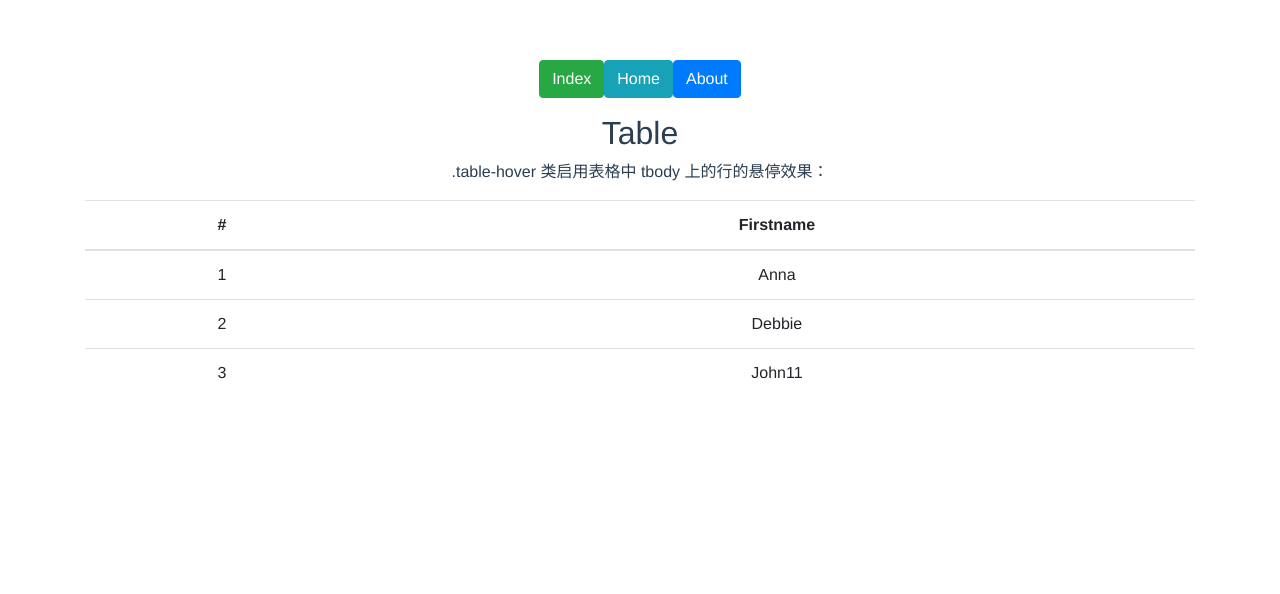
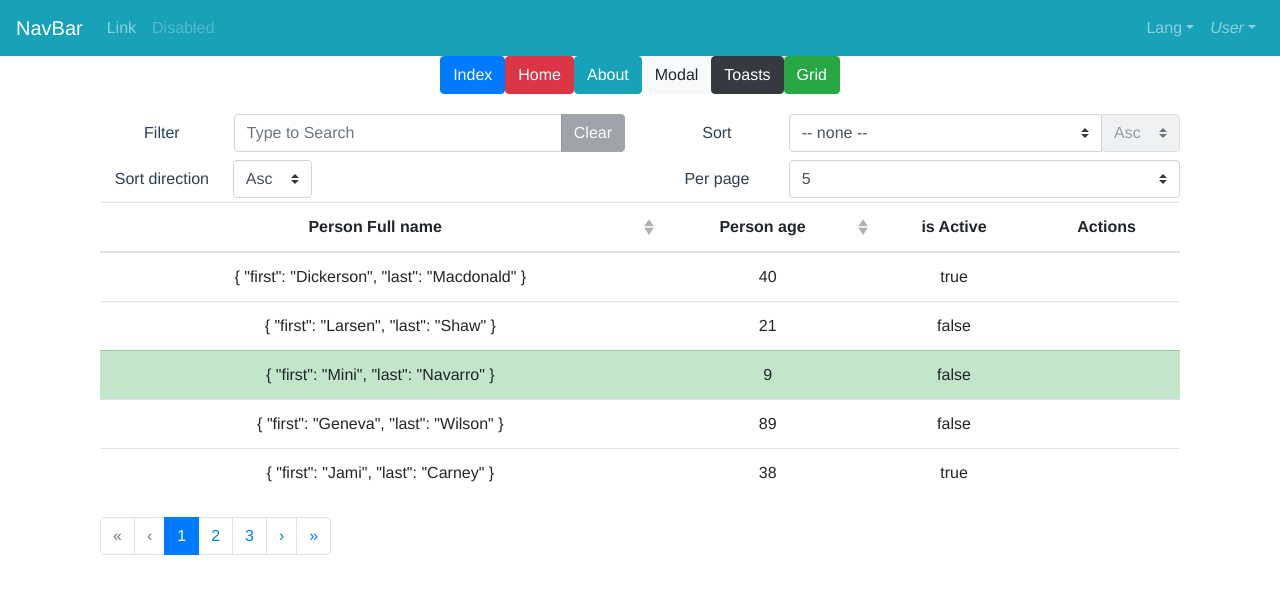
Before and after one commit to ss7424Refar/vue-cli-start, a Vue app: page /#/About in a window 1280 px wide. Shown: the top 594 px of the page. Built offline with nearby package versions, Linux system fonts and the light colour scheme.

Commit message:
[Add] Head.vue_20190510

```diff
--- a/src/App.vue
+++ b/src/App.vue
@@ -1,19 +1,30 @@
 <template>
   <div id="app">
     <!--<img src="./assets/logo.png">-->
+    <head-vue></head-vue>
+    <b-container>
       <p>
-      <router-link to="/" class="btn btn-success">Index</router-link>
-      <router-link to="/Home" class="btn btn-info">Home</router-link>
-      <router-link to="/About" class="btn btn-primary">About</router-link>
-      <!--<router-link to="/Modal" class="btn btn-primary">Modal</router-link>-->
+        <!--即为router-link-->
+        <b-button variant="primary" to="/">Index</b-button>
+        <b-button variant="danger" to="Home">Home</b-button>
+        <b-button variant="info" to="About">About</b-button>
+        <b-button variant="light" to="Modal">Modal</b-button>
+        <b-button variant="dark" to="Toasts">Toasts</b-button>
+        <b-button variant="success" to="Grid">Grid</b-button>
       </p>
-    <router-view/>
+      <router-view></router-view>
+    </b-container>
   </div>
 </template>
 
 <script>
+import HeadVue from './components/Head'
+
 export default {
-  name: 'App'
+  name: 'App',
+  components: {
+    HeadVue
+  }
 }
 </script>
 
@@ -24,6 +35,6 @@ export default {
     -moz-osx-font-smoothing: grayscale;
     text-align: center;
     color: #2c3e50;
-  margin-top: 60px;
+    /*margin-top: 60px;*/
   }
 </style>
--- a/src/components/About.vue
+++ b/src/components/About.vue
@@ -1,34 +1,187 @@
 <template>
-  <div class="container">
-    <h2>Table</h2>
-    <p> .table-hover 类启用表格中 tbody 上的行的悬停效果：</p>
-    <table class="table table-hover">
-      <thead>
-      <tr>
-        <th>#</th>
-        <th>Firstname</th>
-      </tr>
-      </thead>
-      <tbody>
-      <tr>
-        <td>1</td>
-        <td>Anna</td>
-      </tr>
-      <tr>
-        <td>2</td>
-        <td>Debbie</td>
-      </tr>
-      <tr>
-        <td>3</td>
-        <td>John11</td>
-      </tr>
-      </tbody>
-    </table>
-  </div>
+  <b-container>
+    <!-- User Interface controls -->
+    <b-row>
+      <b-col md="6" class="my-1">
+        <b-form-group label-cols-sm="3" label="Filter" class="mb-0">
+          <b-input-group>
+            <b-form-input v-model="filter" placeholder="Type to Search"></b-form-input>
+            <b-input-group-append>
+              <b-button :disabled="!filter" @click="filter = ''">Clear</b-button>
+            </b-input-group-append>
+          </b-input-group>
+        </b-form-group>
+      </b-col>
+
+      <b-col md="6" class="my-1">
+        <b-form-group label-cols-sm="3" label="Sort" class="mb-0">
+          <b-input-group>
+            <b-form-select v-model="sortBy" :options="sortOptions">
+              <option slot="first" :value="null">-- none --</option>
+            </b-form-select>
+            <b-form-select v-model="sortDesc" :disabled="!sortBy" slot="append">
+              <option :value="false">Asc</option> <option :value="true">Desc</option>
+            </b-form-select>
+          </b-input-group>
+        </b-form-group>
+      </b-col>
+
+      <b-col md="6" class="my-1">
+        <b-form-group label-cols-sm="3" label="Sort direction" class="mb-0">
+          <b-input-group>
+            <b-form-select v-model="sortDirection" slot="append">
+              <option value="asc">Asc</option> <option value="desc">Desc</option>
+              <option value="last">Last</option>
+            </b-form-select>
+          </b-input-group>
+        </b-form-group>
+      </b-col>
+
+      <b-col md="6" class="my-1">
+        <b-form-group label-cols-sm="3" label="Per page" class="mb-0">
+          <b-form-select v-model="perPage" :options="pageOptions"></b-form-select>
+        </b-form-group>
+      </b-col>
+    </b-row>
+
+    <!-- Main table element -->
+    <b-table
+      show-empty
+      stacked="md"
+      :items="items"
+      :fields="fields"
+      :current-page="currentPage"
+      :per-page="perPage"
+      :filter="filter"
+      :sort-by.sync="sortBy"
+      :sort-desc.sync="sortDesc"
+      :sort-direction="sortDirection"
+      @filtered="onFiltered"
+    >
+      <template slot="name" slot-scope="row">
+        {{ row.value.first }} {{ row.value.last }}
+      </template>
+
+      <template slot="isActive" slot-scope="row">
+        {{ row.value ? 'Yes :)' : 'No :(' }}
+      </template>
+
+      <template slot="actions" slot-scope="row">
+        <b-button size="sm" @click="info(row.item, row.index, $event.target)" class="mr-1">
+          Info modal
+        </b-button>
+        <b-button size="sm" @click="row.toggleDetails">
+          {{ row.detailsShowing ? 'Hide' : 'Show' }} Details
+        </b-button>
+      </template>
+
+      <template slot="row-details" slot-scope="row">
+        <b-card>
+          <ul>
+            <li v-for="(value, key) in row.item" :key="key">{{ key }}: {{ value }}</li>
+          </ul>
+        </b-card>
+      </template>
+    </b-table>
+
+    <b-row>
+      <b-col md="6" class="my-1">
+        <b-pagination
+          v-model="currentPage"
+          :total-rows="totalRows"
+          :per-page="perPage"
+          class="my-0"
+        ></b-pagination>
+      </b-col>
+    </b-row>
+
+    <!-- Info modal -->
+    <b-modal :id="infoModal.id" :title="infoModal.title" ok-only @hide="resetInfoModal">
+      <pre>{{ infoModal.content }}</pre>
+    </b-modal>
+  </b-container>
 </template>
+
 <script>
 export default {
-  name: 'About'
+  name: 'About',
+  data () {
+    return {
+      items: [
+        { isActive: true, age: 40, name: { first: 'Dickerson', last: 'Macdonald' } },
+        { isActive: false, age: 21, name: { first: 'Larsen', last: 'Shaw' } },
+        {
+          isActive: false,
+          age: 9,
+          name: { first: 'Mini', last: 'Navarro' },
+          _rowVariant: 'success'
+        },
+        { isActive: false, age: 89, name: { first: 'Geneva', last: 'Wilson' } },
+        { isActive: true, age: 38, name: { first: 'Jami', last: 'Carney' } },
+        { isActive: false, age: 27, name: { first: 'Essie', last: 'Dunlap' } },
+        { isActive: true, age: 40, name: { first: 'Thor', last: 'Macdonald' } },
+        {
+          isActive: true,
+          age: 87,
+          name: { first: 'Larsen', last: 'Shaw' },
+          _cellVariants: { age: 'danger', isActive: 'warning' }
+        },
+        { isActive: false, age: 26, name: { first: 'Mitzi', last: 'Navarro' } },
+        { isActive: false, age: 22, name: { first: 'Genevieve', last: 'Wilson' } },
+        { isActive: true, age: 38, name: { first: 'John', last: 'Carney' } },
+        { isActive: false, age: 29, name: { first: 'Dick', last: 'Dunlap' } }
+      ],
+      fields: [
+        { key: 'name', label: 'Person Full name', sortable: true, sortDirection: 'desc' },
+        { key: 'age', label: 'Person age', sortable: true, class: 'text-center' },
+        { key: 'isActive', label: 'is Active' },
+        { key: 'actions', label: 'Actions' }
+      ],
+      totalRows: 1,
+      currentPage: 1,
+      perPage: 5,
+      pageOptions: [5, 10, 15],
+      sortBy: null,
+      sortDesc: false,
+      sortDirection: 'asc',
+      filter: null,
+      infoModal: {
+        id: 'info-modal',
+        title: '',
+        content: ''
+      }
+    }
+  },
+  computed: {
+    sortOptions () {
+      // Create an options list from our fields
+      return this.fields
+        .filter(f => f.sortable)
+        .map(f => {
+          return { text: f.label, value: f.key }
+        })
+    }
+  },
+  mounted () {
+    // Set the initial number of items
+    this.totalRows = this.items.length
+  },
+  methods: {
+    info (item, index, button) {
+      this.infoModal.title = `Row index: ${index}`
+      this.infoModal.content = JSON.stringify(item, null, 2)
+      this.$root.$emit('bv::show::modal', this.infoModal.id, button)
+    },
+    resetInfoModal () {
+      this.infoModal.title = ''
+      this.infoModal.content = ''
+    },
+    onFiltered (filteredItems) {
+      // Trigger pagination to update the number of buttons/pages due to filtering
+      this.totalRows = filteredItems.length
+      this.currentPage = 1
+    }
+  }
 }
 </script>
 
--- /dev/null
+++ b/src/components/Grid.vue
@@ -0,0 +1,24 @@
+<template>
+<b-container>
+  <b-row>
+    <b-col>1 of 2</b-col>
+    <b-col>2 of 2</b-col>
+  </b-row>
+
+  <b-row>
+    <b-col>1 of 3</b-col>
+    <b-col>2 of 3</b-col>
+    <b-col>3 of 3</b-col>
+  </b-row>
+</b-container>
+</template>
+
+<script>
+export default {
+  name: 'Grid'
+}
+</script>
+
+<style scoped>
+  .col { border: 1px solid black; }
+</style>
--- /dev/null
+++ b/src/components/Head.vue
@@ -0,0 +1,43 @@
+<template>
+  <div>
+    <b-navbar toggleable="lg" type="dark" variant="info">
+      <b-navbar-brand href="#">NavBar</b-navbar-brand>
+
+      <b-navbar-toggle target="nav-collapse"></b-navbar-toggle>
+
+      <b-collapse id="nav-collapse" is-nav>
+        <b-navbar-nav>
+          <b-nav-item href="#">Link</b-nav-item>
+          <b-nav-item href="#" disabled>Disabled</b-nav-item>
+        </b-navbar-nav>
+
+        <!-- Right aligned nav items -->
+        <b-navbar-nav class="ml-auto">
+          <b-nav-item-dropdown text="Lang" right>
+            <b-dropdown-item href="#">EN</b-dropdown-item>
+            <b-dropdown-item href="#">ES</b-dropdown-item>
+            <b-dropdown-item href="#">RU</b-dropdown-item>
+            <b-dropdown-item href="#">FA</b-dropdown-item>
+          </b-nav-item-dropdown>
+
+          <b-nav-item-dropdown right>
+            <!-- Using 'button-content' slot -->
+            <template slot="button-content"><em>User</em></template>
+            <b-dropdown-item href="#">Profile</b-dropdown-item>
+            <b-dropdown-item href="#">Sign Out</b-dropdown-item>
+          </b-nav-item-dropdown>
+        </b-navbar-nav>
+      </b-collapse>
+    </b-navbar>
+  </div>
+</template>
+
+<script>
+export default {
+  name: 'Head'
+}
+</script>
+
+<style scoped>
+
+</style>
--- /dev/null
+++ b/src/components/Toasts.vue
@@ -0,0 +1,31 @@
+<template>
+  <div>
+    <b-button @click="makeToast()">Show Toast</b-button>
+    <b-button @click="makeToast(true)">Show Toast (appended)</b-button>
+  </div>
+</template>
+
+<script>
+export default {
+  name: 'Toasts',
+  data () {
+    return {
+      toastCount: 0
+    }
+  },
+  methods: {
+    makeToast (append = false) {
+      this.toastCount++
+      this.$bvToast.toast(`This is toast number ${this.toastCount}`, {
+        title: 'BootstrapVue Toast',
+        autoHideDelay: 5000,
+        appendToast: append
+      })
+    }
+  }
+}
+</script>
+
+<style scoped>
+
+</style>
--- a/src/router/index.js
+++ b/src/router/index.js
@@ -3,7 +3,9 @@ import Router from 'vue-router'
 import HelloWorld from '@/components/HelloWorld'
 import Home from '@/components/Home'
 import About from '@/components/About'
-// import BootstrapVueModal from '@/components/bootstrapVueModal'
+import Modal from '@/components/Modal'
+import Toasts from '@/components/Toasts'
+import Grid from '@/components/Grid'
 
 Vue.use(Router)
 
@@ -24,11 +26,21 @@ export default new Router({
       path: '/About',
       name: 'About',
       component: About
+    },
+    {
+      path: '/Modal',
+      name: 'Modal',
+      component: Modal
+    },
+    {
+      path: '/Toasts',
+      name: 'Toasts',
+      component: Toasts
+    },
+    {
+      path: '/Grid',
+      name: 'Grid',
+      component: Grid
     }
-    // {
-    //   path: '/Modal',
-    //   name: 'Modal',
-    //   component: BootstrapVueModal
-    // }
   ]
 })
```
Also changed, not shown: src/components/Modal.vue (renamed from src/components/bootstrapVueModal.vue). Lines whose indentation alone changed are shown as unchanged.
